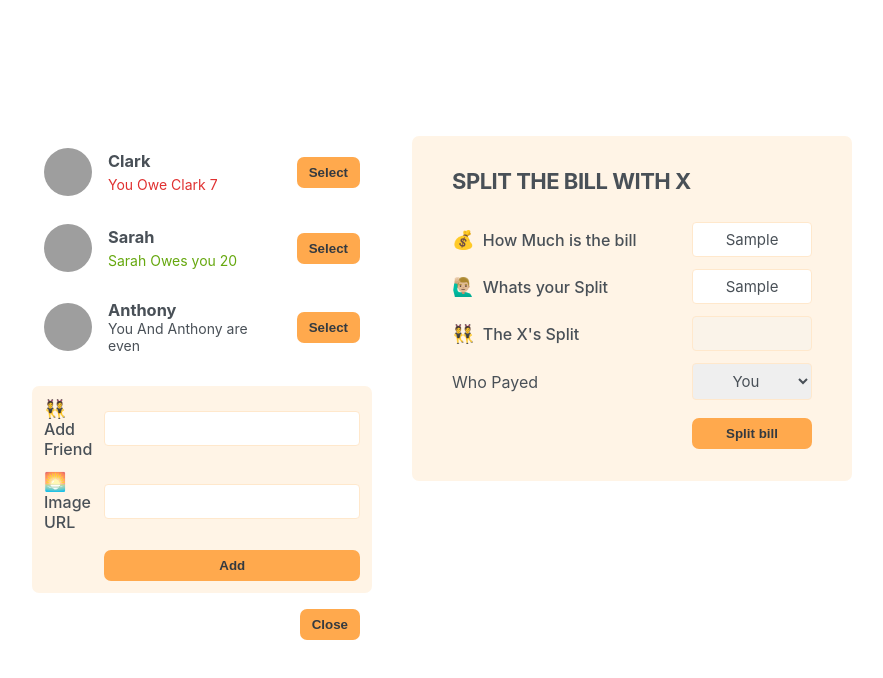
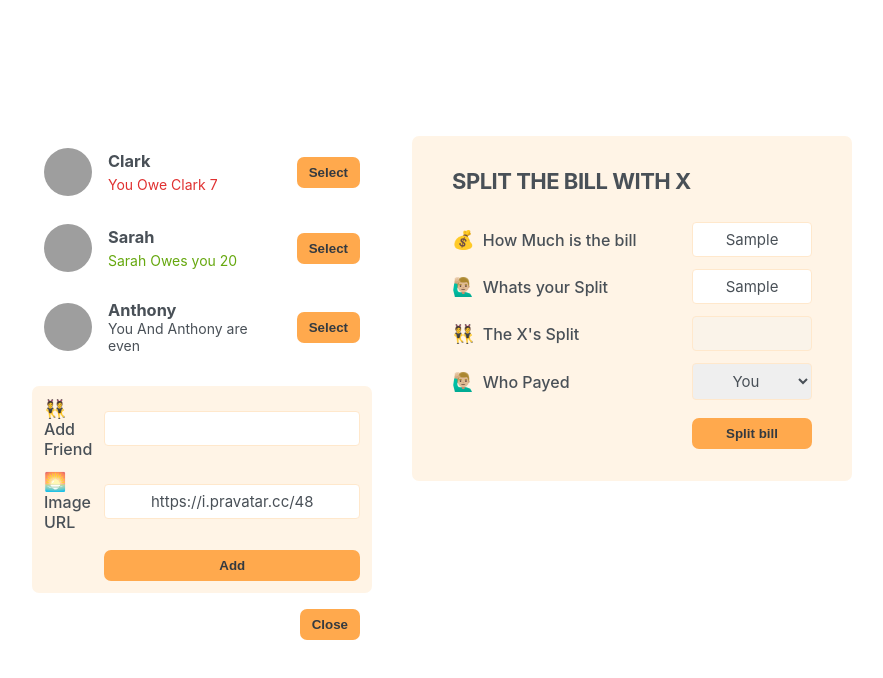
Before and after one commit to raghavkwatra/EAT-N-SPLIT, a React (Create React App) app: page / in a window 1280 px wide. Both pictures are taken after typing "Sample", "Sample" into the empty fields and a click on the button "Add Friend". Shown: the top 678 px of the page, without its empty margins (198-1081 px from the left). Built offline with nearby package versions, Linux system fonts and the light colour scheme; grey boxes are pictures that could not be loaded.

Commit message:
made the website dynamic

```diff
--- a/src/App.js
+++ b/src/App.js
@@ -31,6 +31,7 @@ function Button({ children, onClick }) {
 
 export default function App() {
   const [showAddFriend, setShowAddFriend] = useState(false);
+  const [friends, setFriends] = useState(initialFriends);
 
   function handleShowAddFriend() {
     setShowAddFriend((show) => !show);
@@ -38,8 +39,8 @@ export default function App() {
   return (
     <div className="app">
       <div className="sidebar">
-        <FriendList />
-        {showAddFriend && <FormAddFriend />}
+        <FriendList friends={friends} />
+        {showAddFriend && <FormAddFriend onAddFriends={setFriends} />}
         <Button onClick={handleShowAddFriend}>
           {showAddFriend ? "Close" : `Add Friend`}
         </Button>
@@ -48,8 +49,7 @@ export default function App() {
     </div>
   );
 }
-function FriendList() {
-  const friends = initialFriends;
+function FriendList({ friends }) {
   return (
     <ul>
       {friends.map((friend) => (
@@ -81,14 +81,39 @@ function Friend({ friend }) {
   );
 }
 
-function FormAddFriend() {
+function FormAddFriend({ onAddFriends }) {
+  const [name, setName] = useState("");
+  const [image, setImage] = useState("https://i.pravatar.cc/48");
+
+  function handleSubmit(e) {
+    e.preventDefault();
+
+    if (!name || !image) return;
+    const id = crypto.randomUUID();
+    const newFriend = { id, name, image: `${image}${id}`, balance: 0 };
+    console.log(newFriend);
+
+    onAddFriends((friend) => [...friend, newFriend]);
+
+    setImage("https://i.pravatar.cc/48");
+    setName("");
+  }
+
   return (
-    <form className="form-add-friend">
+    <form className="form-add-friend" onSubmit={handleSubmit}>
       <label>👯Add Friend</label>
-      <input type="text" />
+      <input
+        type="text"
+        value={name}
+        onChange={(e) => setName(e.target.value)}
+      />
 
       <label>🌅Image URL</label>
-      <input type="text" />
+      <input
+        type="text"
+        value={image}
+        onChange={(e) => setImage(e.target.value)}
+      />
 
       <Button>Add</Button>
     </form>
@@ -108,7 +133,7 @@ function FormSplitBill() {
       <label>👯 The X's Split</label>
       <input type="text" disabled />
 
-      <lable>Who Payed</lable>
+      <label>🙋🏼‍♂️ Who Payed</label>
       <select>
         <option value="user">You</option>
         <option value="friend">X</option>
```
